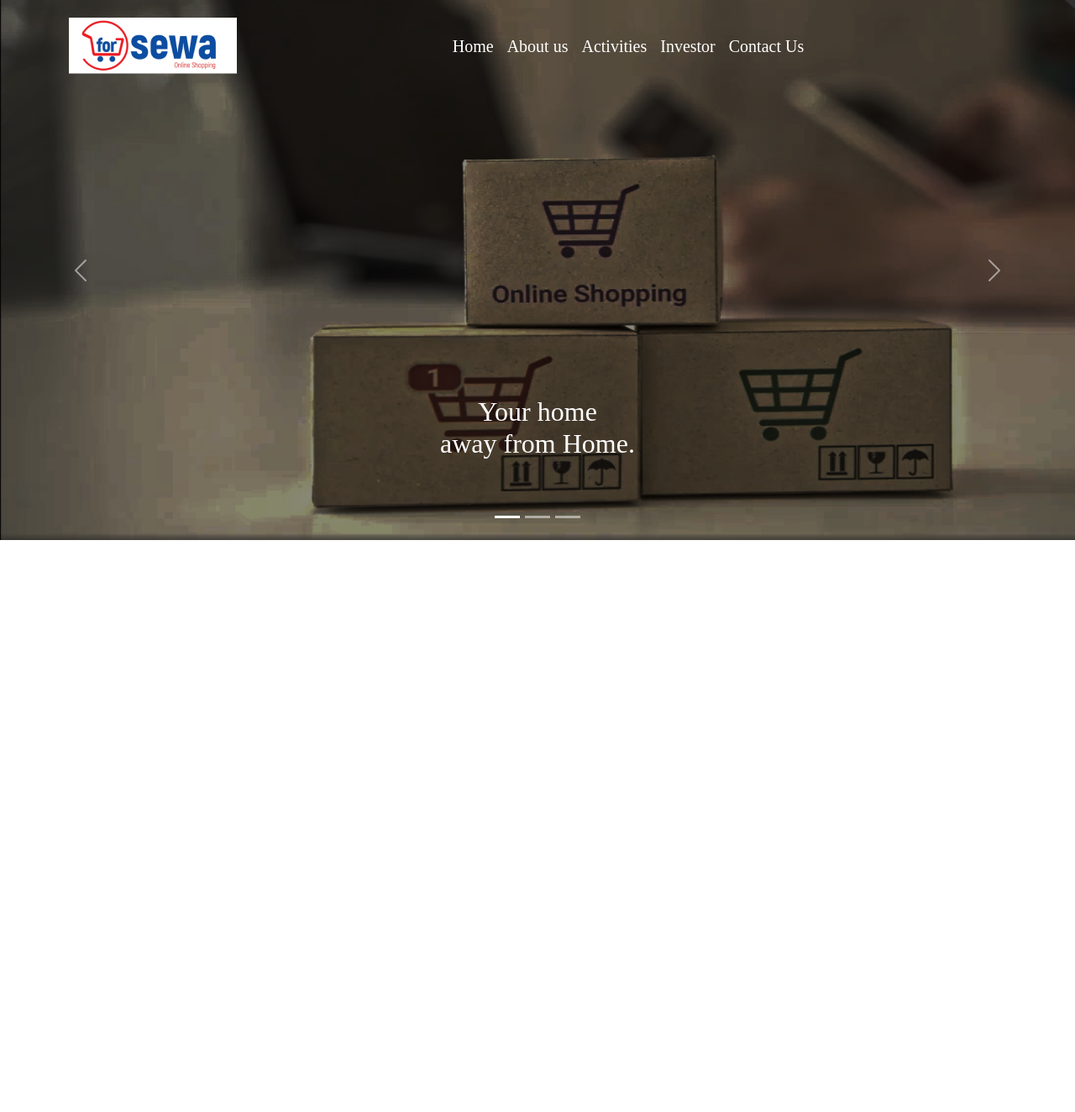
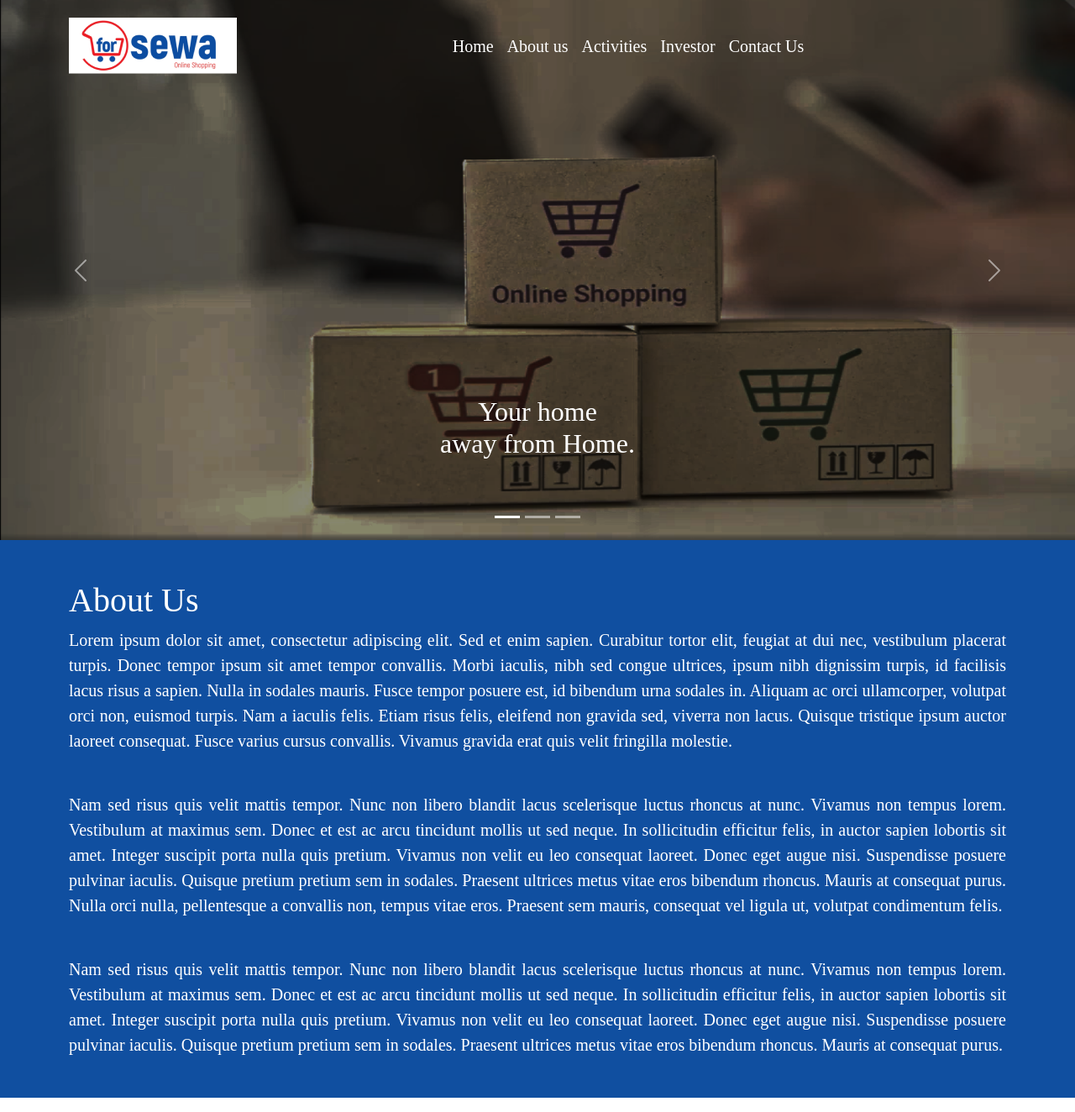
Before and after one commit to Birajramtel/for_sewa, a PHP site: page /about.php in a window 1280 px wide. Shown: the top 1324 px of the page at 84% size. Run offline with PHP 8.4, Linux system fonts and the light colour scheme; some libraries are stand-ins or nearby versions; some web fonts are replaced; grey boxes are pictures that could not be loaded.

Commit message:
Changes made in all

```diff
--- a/css/style.css
+++ b/css/style.css
@@ -91,3 +91,10 @@ a.footer_link {
   text-decoration: underline;
 }
 /* Footer Closed  */
+
+.para_align{
+  text-align: justify;
+}
+.background_hero{
+  background-color: #104fa0;
+}
```
Also changed, not shown: img/Slider_2.png (added), img/Slider_3.png (added).
